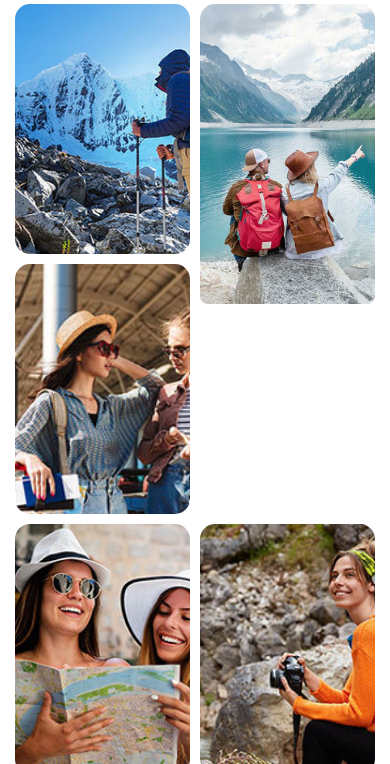
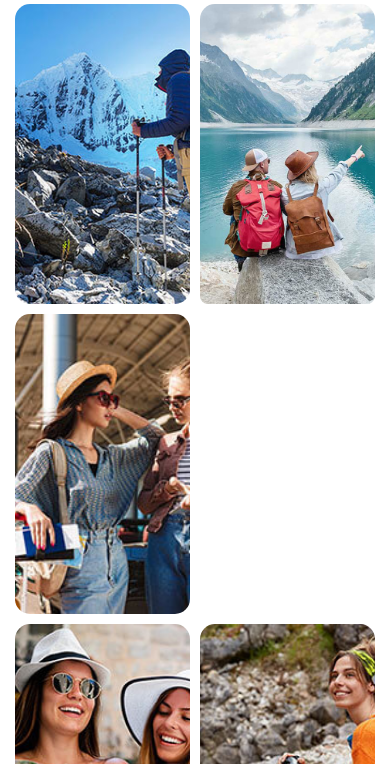
Before and after one commit to urolovforever/travel-site, a Django app: page /en/ in a window 390 px wide. Shown: the part 5736-6500 px from the top of the page. Run offline with Django 4.2, Linux system fonts and the light colour scheme; data that the repository does not hold is empty.

Commit message:
Restore original gallery layout from template
- Remove explicit fixed heights from gallery items
- Let images determine natural height
- Keep original grid layout (2 cols mobile, 3 cols tablet+)
- Middle image (3rd item) still spans 2 rows
- Gallery now matches original template design exactly

```diff
--- a/static/css/style.css
+++ b/static/css/style.css
@@ -679,10 +679,6 @@ body { background: var(--white); }
   gap: 10px;
 }
 
-.gallery-item {
-  height: 250px;
-}
-
 .gallery-image {
   width: 100%;
   height: 100%;
@@ -690,10 +686,7 @@ body { background: var(--white); }
   overflow: hidden;
 }
 
-.gallery-item:nth-child(3) {
-  grid-area: 1 / 2 / 3 / 3;
-  height: 510px; /* 2x250px + 10px gap */
-}
+.gallery-item:nth-child(3) { grid-area: 1 / 2 / 3 / 3; }
 
 .gallery-image img {
   width: 100%;
@@ -1189,14 +1182,6 @@ address {
     gap: 20px;
   }
 
-  .gallery-item {
-    height: 300px;
-  }
-
-  .gallery-item:nth-child(3) {
-    height: 620px; /* 2x300px + 20px gap */
-  }
-
   .gallery-image { border-radius: var(--radius-25); }
 
 
```
